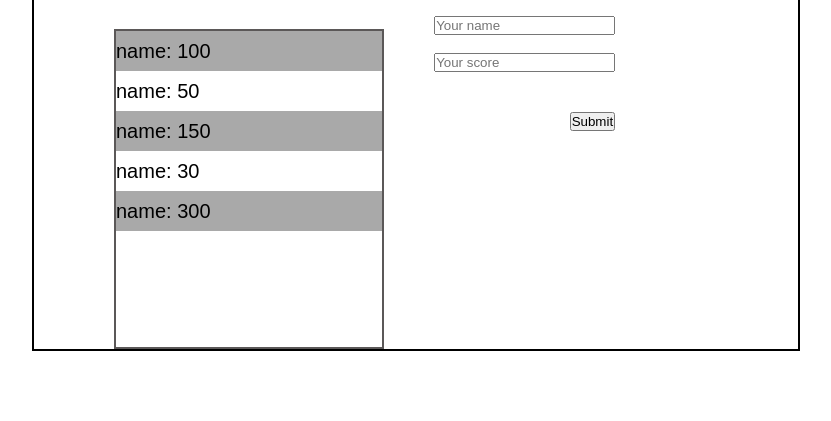
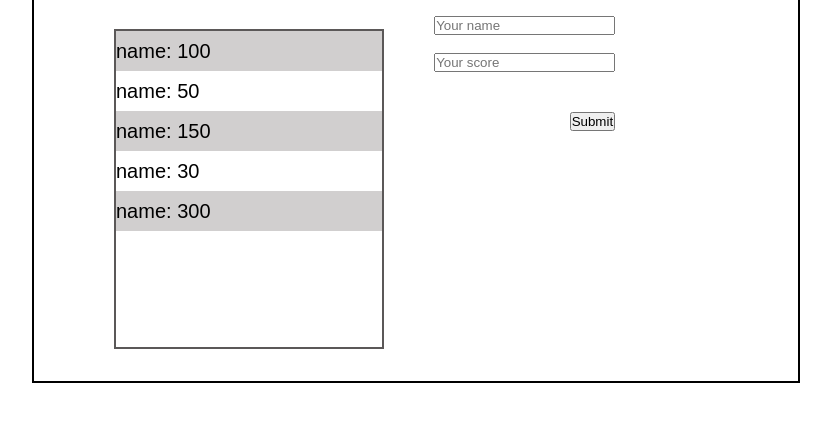
Before and after one commit to TekyRey/Leaderboard, a website built with webpack: page src/index.html in a window 1280 px wide. Shown: the part 201-622 px from the top of the page, without its empty margins (224-1055 px from the left). Built offline with nearby package versions, Linux system fonts and the light colour scheme.

Commit message:
Style leaderboard

```diff
--- a/src/style.css
+++ b/src/style.css
@@ -68,6 +68,7 @@ form {
   height: 40vh;
   border: 2px solid rgb(91, 88, 88);
   margin-top: 4vh;
+  margin-bottom: 4vh;
 }
 
 ul {
@@ -89,7 +90,7 @@ a {
 }
 
 .one {
-  background: darkgray;
+  background: rgb(209, 207, 207);
   width: 100%;
 }
 
```
Also changed, not shown: 1 other file.
